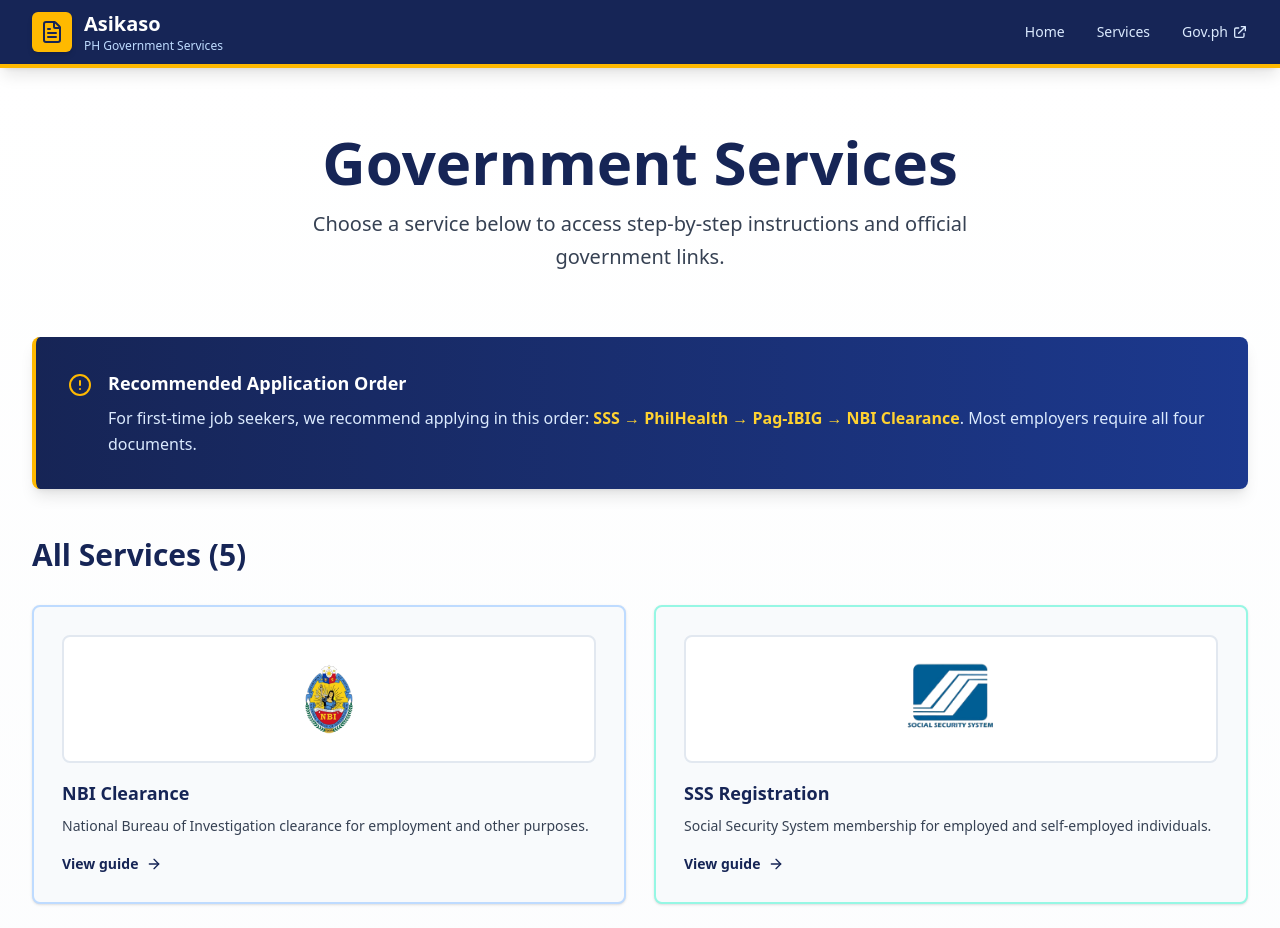
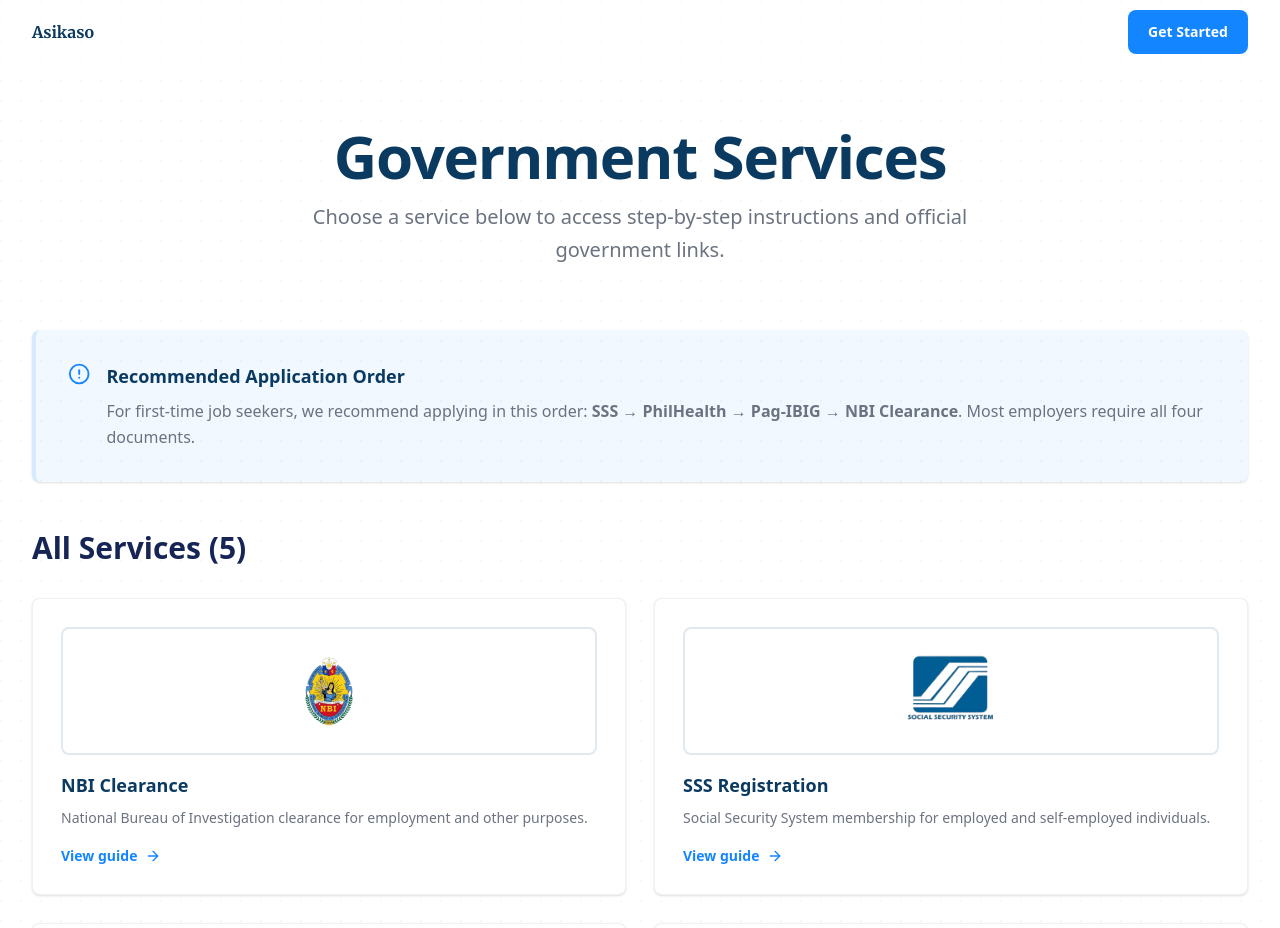
Before and after one commit to gakhd625/Asikaso, a Next.js app: page /services in a window 1280 px wide. Shown: the top 928 px of the page. Built offline with nearby package versions, Linux system fonts and the light colour scheme.

Commit message:
made a v2 for the ui enhancement

```diff
--- a/app/globals.css
+++ b/app/globals.css
@@ -1,11 +1,11 @@
 @import "tailwindcss";
 
 :root {
-  --background: #f5f5f5;
-  --foreground: #003366;
-  --primary-navy: #003366;
-  --secondary-blue: #0055a5;
-  --accent-gold: #d4af37;
+  --background: #ffffff;
+  --foreground: #0b3a61; /* deep navy for primary text */
+  --primary-navy: #0b3a61;
+  --accent-blue: #1385ff; /* bright accent blue for CTAs */
+  --muted-gray: #6b7280;
 }
 
 @theme inline {
@@ -16,9 +16,15 @@
 }
 
 body {
-  background: var(--background);
+  background-color: var(--background);
   color: var(--foreground);
   font-family: var(--font-sans), system-ui, -apple-system, sans-serif;
+  -webkit-font-smoothing: antialiased;
+  -moz-osx-font-smoothing: grayscale;
+
+  /* subtle dotted grid background like the reference */
+  background-image: radial-gradient(circle at 1px 1px, rgba(11,58,97,0.04) 1px, transparent 1px);
+  background-size: 20px 20px;
 }
 
 h1, h2, h3, h4, h5, h6 {
@@ -49,6 +55,34 @@ html {
   scroll-behavior: smooth;
 }
 
+/* Minimalist hero styling */
+.hero-title {
+  font-weight: 900;
+  color: var(--primary-navy);
+  line-height: 0.95;
+  letter-spacing: -0.02em;
+}
+
+.hero-title .accent {
+  color: var(--accent-blue);
+  display: block;
+}
+
+.btn-primary {
+  background-color: var(--accent-blue);
+  color: white;
+  padding: 0.75rem 1.25rem;
+  border-radius: 8px;
+  font-weight: 700;
+  display: inline-flex;
+  align-items: center;
+  gap: 0.5rem;
+}
+
+.muted {
+  color: var(--muted-gray);
+}
+
 /* Focus styles for accessibility with government theme */
 *:focus-visible {
   outline: 2px solid #0055a5;
--- a/app/layout.tsx
+++ b/app/layout.tsx
@@ -36,7 +36,7 @@ export default function RootLayout({
   return (
     <html lang="en">
       <body
-        className={`${inter.variable} ${merriweather.variable} font-sans antialiased bg-slate-50 min-h-screen`}
+        className={`${inter.variable} ${merriweather.variable} font-sans antialiased min-h-screen`}
       >
         <Header />
         <main>{children}</main>
--- a/app/services/[slug]/page.tsx
+++ b/app/services/[slug]/page.tsx
@@ -62,6 +62,12 @@ const colorMap: Record<
     light: "bg-amber-50",
     accent: "text-amber-600",
   },
+  purple: {
+    bg: "bg-violet-50",
+    text: "text-violet-600",
+    border: "border-violet-200",
+    button: "bg-violet-600 hover:bg-violet-700",
+  },
   red: {
     bg: "bg-rose-50",
     text: "text-rose-950",
@@ -124,13 +130,13 @@ export default async function ServicePage({
   const colors = colorMap[service.color] || colorMap.blue;
 
   return (
-    <div className="min-h-screen bg-linear-to-b from-white to-slate-50">
+    <div className="min-h-screen">
       <div className="max-w-5xl mx-auto px-4 sm:px-6 lg:px-8 py-8 sm:py-12">
         {/* Back Button */}
         <Link
           href="/services"
-          className="inline-flex items-center gap-2 text-blue-950 hover:text-amber-400
-          transition-colors mb-8 group font-medium"
+          className="inline-flex items-center gap-2 mb-8 group font-medium"
+          style={{ color: 'var(--primary-navy)' }}
         >
           <ArrowLeft className="w-5 h-5 group-hover:-translate-x-1 transition-transform" />
           <span>Back to Services</span>
@@ -138,7 +144,8 @@ export default async function ServicePage({
 
         {/* Service Header */}
         <div
-          className={`${colors.light} ${colors.border} border-2 rounded-lg p-8 sm:p-10 mb-10 shadow-sm`}
+          className={`rounded-lg p-8 sm:p-10 mb-10 shadow-sm`}
+          style={{ backgroundColor: 'rgba(19,133,255,0.04)', border: '1px solid rgba(11,58,97,0.06)'}}
         >
           <div className="flex flex-col sm:flex-row items-start gap-6">
             {/* Icon */}
@@ -153,12 +160,19 @@ export default async function ServicePage({
 
             {/* Title & Description */}
             <div className="flex-1">
-              <h1 className="text-3xl sm:text-4xl font-serif font-bold text-blue-950 mb-3">
+              <h1 className="text-3xl sm:text-4xl font-serif font-bold mb-3" style={{color:'var(--primary-navy)'}}>
                 {service.name}
               </h1>
-              <p className="text-gray-700 leading-relaxed text-lg">
+              <p className="leading-relaxed text-lg muted">
                 {service.longDescription}
               </p>
+
+              {service.note && (
+                <div className="mt-4 p-4 rounded-md" style={{backgroundColor: 'rgba(255,243,205,0.6)', border: '1px solid rgba(245,158,11,0.14)'}}>
+                  <h4 className="font-semibold mb-1" style={{color: 'var(--primary-navy)'}}>Note</h4>
+                  <p className="muted text-sm">{service.note}</p>
+                </div>
+              )}
             </div>
           </div>
 
@@ -168,8 +182,7 @@ export default async function ServicePage({
               href={service.officialLink}
               target="_blank"
               rel="noopener noreferrer"
-              className={`inline-flex items-center gap-2 ${colors.button} text-white
-              font-semibold px-8 py-3 rounded-lg transition-all hover:shadow-lg transform hover:-translate-y-0.5`}
+              className={`inline-flex items-center gap-2 btn-primary`}
             >
               Go to Official Website
               <ExternalLink className="w-5 h-5" />
@@ -178,18 +191,15 @@ export default async function ServicePage({
         </div>
 
         {/* Warning Banner */}
-        <div className="bg-linear-to-r from-amber-50 to-orange-50 border-2 border-amber-200 rounded-lg p-6 mb-10 shadow-sm">
+        <div className="rounded-lg p-6 mb-10 shadow-sm" style={{backgroundColor:'rgba(107,114,128,0.03)', border:'1px solid rgba(107,114,128,0.06)'}}>
           <div className="flex items-start gap-4">
-            <AlertTriangle className="w-6 h-6 text-amber-600 shrink-0 mt-1" />
+            <AlertTriangle className="w-6 h-6" style={{color:'var(--accent-blue)'}} />
             <div>
-              <h3 className="font-serif font-bold text-amber-950 mb-2 text-lg">
+              <h3 className="font-serif font-bold mb-2 text-lg" style={{color:'var(--primary-navy)'}}>
                 Important Security Reminder
               </h3>
-              <p className="text-amber-900 leading-relaxed">
-                Always use official government websites ending in{" "}
-                <span className="font-semibold">.gov.ph</span>. Never share
-                personal information on unofficial sites. Be aware of scams and
-                unauthorized fixers offering quick services.
+              <p className="muted leading-relaxed">
+                Always use official government websites ending in <span className="font-semibold">.gov.ph</span>. Never share personal information on unofficial sites. Be aware of scams and unauthorized fixers offering quick services.
               </p>
             </div>
           </div>
@@ -197,25 +207,25 @@ export default async function ServicePage({
 
         {/* Quick Info Cards */}
         <div className="grid grid-cols-1 sm:grid-cols-2 gap-6 mb-12">
-          <div className="bg-white border-2 border-slate-200 rounded-lg p-6 shadow-sm">
+          <div className="bg-white border rounded-lg p-6 shadow-sm">
             <div className="flex items-center gap-3 mb-3">
-              <Clock className="w-5 h-5 text-blue-950" />
-              <h3 className="font-serif font-bold text-blue-950">
+              <Clock className="w-5 h-5" style={{color:'var(--primary-navy)'}} />
+              <h3 className="font-serif font-bold" style={{color:'var(--primary-navy)'}}>
                 Process Duration
               </h3>
             </div>
-            <p className="text-gray-700 text-sm">
+            <p className="muted text-sm">
               Time varies per agency. Some are same-day, others take 1-2 weeks.
             </p>
           </div>
-          <div className="bg-white border-2 border-slate-200 rounded-lg p-6 shadow-sm">
+          <div className="bg-white border rounded-lg p-6 shadow-sm">
             <div className="flex items-center gap-3 mb-3">
-              <CheckCircle className="w-5 h-5 text-blue-950" />
-              <h3 className="font-serif font-bold text-blue-950">
+              <CheckCircle className="w-5 h-5" style={{color:'var(--primary-navy)'}} />
+              <h3 className="font-serif font-bold" style={{color:'var(--primary-navy)'}}>
                 What You Will Need
               </h3>
             </div>
-            <p className="text-gray-700 text-sm">
+            <p className="muted text-sm">
               Valid IDs, birth certificate, proof of address, and fees (if
               applicable).
             </p>
@@ -225,10 +235,10 @@ export default async function ServicePage({
         {/* Steps Section */}
         <div className="mb-12">
           <div className="mb-8">
-            <h2 className="text-3xl sm:text-4xl font-serif font-bold text-blue-950 mb-2">
+            <h2 className="text-3xl sm:text-4xl font-serif font-bold mb-2" style={{color:'var(--primary-navy)'}}>
               Step-by-Step Guide
             </h2>
-            <p className="text-gray-600">
+            <p className="muted">
               Follow these {service.steps.length} steps to complete your
               application
             </p>
@@ -237,11 +247,11 @@ export default async function ServicePage({
         </div>
 
         {/* Bottom CTA */}
-        <div className="bg-linear-to-r from-blue-950 to-blue-900 text-white rounded-lg p-8 sm:p-10 text-center shadow-lg mb-12">
+        <div className="rounded-lg p-8 sm:p-10 text-center shadow-sm mb-12" style={{backgroundColor:'rgba(19,133,255,0.04)'}}>
           <h3 className="font-serif font-bold text-2xl mb-3">
             Ready to Apply?
           </h3>
-          <p className="text-blue-100 mb-6 max-w-2xl mx-auto">
+          <p className="muted mb-6 max-w-2xl mx-auto">
             Make sure you have all required documents and information ready
             before visiting the website or office.
           </p>
@@ -249,8 +259,7 @@ export default async function ServicePage({
             href={service.officialLink}
             target="_blank"
             rel="noopener noreferrer"
-            className="inline-flex items-center gap-2 bg-amber-400 hover:bg-amber-300 text-blue-950
-            font-semibold px-10 py-4 rounded-lg transition-all hover:shadow-lg transform hover:-translate-y-0.5"
+            className="inline-flex items-center gap-2 btn-primary"
           >
             Start Application on {service.shortName}&apos;s Website
             <ExternalLink className="w-5 h-5" />
--- a/app/services/page.tsx
+++ b/app/services/page.tsx
@@ -6,26 +6,26 @@ import { AlertCircle, Lightbulb } from "lucide-react";
 
 export default function ServicesPage() {
   return (
-    <div className="min-h-screen bg-linear-to-b from-white to-slate-50">
+    <div className="min-h-screen">
       <div className="max-w-7xl mx-auto px-4 sm:px-6 lg:px-8 py-12 sm:py-16">
         {/* Hero Section */}
         <div className="text-center mb-12 sm:mb-16">
-          <h1 className="text-4xl sm:text-5xl lg:text-6xl font-serif font-bold text-blue-950 mb-4">
+          <h1 className="hero-title text-4xl sm:text-5xl lg:text-6xl mb-4">
             Government Services
           </h1>
-          <p className="text-lg sm:text-xl text-gray-700 max-w-3xl mx-auto leading-relaxed">
+          <p className="text-lg sm:text-xl max-w-3xl mx-auto leading-relaxed muted">
             Choose a service below to access step-by-step instructions and official government links.
           </p>
         </div>
 
         {/* Info Banner */}
-        <div className="bg-linear-to-r from-blue-950 to-blue-900 border-l-4 border-amber-400 rounded-lg p-6 sm:p-8 mb-12 shadow-lg">
+        <div className="rounded-lg p-6 sm:p-8 mb-12 shadow-sm" style={{backgroundColor:'rgba(19,133,255,0.06)', borderLeft: '4px solid rgba(19,133,255,0.12)'}}>
           <div className="flex items-start gap-4">
-            <AlertCircle className="w-6 h-6 text-amber-400 shrink-0 mt-1" />
+            <AlertCircle className="w-6 h-6" style={{color:'var(--accent-blue)'}} />
             <div>
-              <h3 className="font-serif font-bold text-white mb-2 text-lg">Recommended Application Order</h3>
-              <p className="text-blue-100 leading-relaxed">
-                For first-time job seekers, we recommend applying in this order: <span className="text-amber-300 font-semibold">SSS → PhilHealth → Pag-IBIG → NBI Clearance</span>. Most employers require all four documents.
+              <h3 className="font-serif font-bold mb-2 text-lg" style={{color:'var(--primary-navy)'}}>Recommended Application Order</h3>
+              <p className="muted leading-relaxed">
+                For first-time job seekers, we recommend applying in this order: <span className="font-semibold">SSS → PhilHealth → Pag-IBIG → NBI Clearance</span>. Most employers require all four documents.
               </p>
             </div>
           </div>
@@ -44,30 +44,30 @@ export default function ServicesPage() {
         </div>
 
         {/* Tips Section */}
-        <div className="bg-amber-50 border-2 border-amber-200 rounded-lg p-7 sm:p-8 mt-12 shadow-md">
+        <div className="rounded-lg p-7 sm:p-8 mt-12 shadow-sm" style={{backgroundColor:'rgba(107,114,128,0.05)', border:'1px solid rgba(107,114,128,0.06)'}}>
           <div className="flex items-start gap-4 mb-4">
-            <Lightbulb className="w-6 h-6 text-amber-600 shrink-0 mt-1" />
-            <h3 className="font-serif font-bold text-amber-950 text-xl">Pro Tips for Beginners</h3>
+            <Lightbulb className="w-6 h-6" style={{color:'var(--accent-blue)'}} />
+            <h3 className="font-serif font-bold text-xl" style={{color:'var(--primary-navy)'}}>Pro Tips for Beginners</h3>
           </div>
-          <ul className="space-y-3 text-amber-900">
+          <ul className="space-y-3 muted">
             <li className="flex items-start gap-3">
-              <span className="text-amber-600 font-bold text-lg leading-none">✓</span>
+              <span className="font-bold text-lg leading-none">✓</span>
               <span className="text-base">Always use official government websites ending in <span className="font-semibold">.gov.ph</span> domains</span>
             </li>
             <li className="flex items-start gap-3">
-              <span className="text-amber-600 font-bold text-lg leading-none">✓</span>
+              <span className="font-bold text-lg leading-none">✓</span>
               <span className="text-base">Prepare and organize valid IDs before starting any application process</span>
             </li>
             <li className="flex items-start gap-3">
-              <span className="text-amber-600 font-bold text-lg leading-none">✓</span>
+              <span className="font-bold text-lg leading-none">✓</span>
               <span className="text-base">Take screenshots or save your application reference numbers and confirmation emails</span>
             </li>
             <li className="flex items-start gap-3">
-              <span className="text-amber-600 font-bold text-lg leading-none">✓</span>
+              <span className="font-bold text-lg leading-none">✓</span>
               <span className="text-base">Always check for schedule availability before visiting government branches</span>
             </li>
             <li className="flex items-start gap-3">
-              <span className="text-amber-600 font-bold text-lg leading-none">✓</span>
+              <span className="font-bold text-lg leading-none">✓</span>
               <span className="text-base">Beware of scams and unauthorized fixers offering quick services</span>
             </li>
           </ul>
--- a/components/Header.tsx
+++ b/components/Header.tsx
@@ -1,69 +1,67 @@
 import Link from "next/link";
-import { FileText } from "lucide-react";
+import { FileText, X } from "lucide-react";
 
 export function Header() {
   return (
-    <header className="bg-blue-950 border-b-4 border-amber-400 sticky top-0 z-50 shadow-lg">
-      <div className="max-w-7xl mx-auto px-4 sm:px-6 lg:px-8">
-        <div className="flex items-center justify-between h-16">
-          {/* Logo */}
-          <Link href="/" className="flex items-center gap-3 group">
-            <div
-              className="w-10 h-10 bg-amber-400 rounded-md flex items-center justify-center
-              group-hover:bg-amber-300 transition-colors shadow-md"
-            >
-              <FileText className="w-6 h-6 text-blue-950 font-bold" />
+    <header className="sticky top-0 z-50">
+      {/* Announcement bar */}
+      {/* <div className="w-full" style={{ backgroundColor: 'var(--accent-blue)' }}>
+        <div className="max-w-7xl mx-auto px-4 sm:px-6 lg:px-8">
+          <div className="flex items-center justify-between h-10 text-white text-sm">
+            <div className="flex items-center gap-3">
+              <span className="inline-block px-2 py-0.5 rounded-full bg-white/15 text-xs font-semibold">NEW</span>
+              <span>Introducing Funnels: Build conversion funnels to collect leads and grow your community <a href="#" className="underline font-medium">Learn how</a></span>
             </div>
-            <div>
-              <h1 className="text-xl font-bold text-white font-serif">
-                Asikaso
-              </h1>
-              <p className="text-xs text-blue-200 hidden sm:block">
-                PH Government Services
-              </p>
+            <button aria-label="close announcement" className="opacity-90 hover:opacity-100">
+              <X className="w-4 h-4 text-white" />
+            </button>
+          </div>
+        </div>
+      </div> */}
+
+      {/* Main nav */}
+      <div className="bg-white" style={{ backgroundImage: 'radial-gradient(circle at 1px 1px, rgba(11,58,97,0.02) 1px, transparent 1px)', backgroundSize: '20px 20px' }}>
+        <div className="max-w-7xl mx-auto px-4 sm:px-6 lg:px-8">
+          <div className="flex items-center justify-between h-16">
+            <div className="flex items-center gap-4">
+              <Link href="/" className="flex items-center gap-3">
+                {/* <div
+                  className="w-10 h-10 rounded-md flex items-center justify-center"
+                  style={{ backgroundColor: 'var(--accent-blue)' }}
+                >
+                  <FileText className="w-5 h-5" style={{ color: 'white' }} />
+                </div> */}
+                <span className="font-serif font-bold" style={{ color: 'var(--primary-navy)' }}>Asikaso</span>
+              </Link>
             </div>
-          </Link>
 
-          {/* Navigation */}
-          <nav className="flex items-center gap-6 sm:gap-8">
-            <Link
-              href="/"
-              className="text-sm font-medium text-blue-100 hover:text-amber-400 transition-colors relative group"
-            >
-              Home
-              <span className="absolute bottom-0 left-0 w-0 h-0.5 bg-amber-400 group-hover:w-full transition-all duration-300"></span>
-            </Link>
-            <Link
-              href="/services"
-              className="text-sm font-medium text-blue-100 hover:text-amber-400 transition-colors relative group"
-            >
-              Services
-              <span className="absolute bottom-0 left-0 w-0 h-0.5 bg-amber-400 group-hover:w-full transition-all duration-300"></span>
-            </Link>
-            <a
-              href="https://www.gov.ph"
-              target="_blank"
-              rel="noopener noreferrer"
-              className="text-sm font-medium text-blue-100 hover:text-amber-400 transition-colors
-              hidden sm:inline-flex items-center gap-1 relative group"
-            >
-              Gov.ph
-              <svg
-                className="w-4 h-4"
-                fill="none"
-                viewBox="0 0 24 24"
-                stroke="currentColor"
-              >
-                <path
-                  strokeLinecap="round"
-                  strokeLinejoin="round"
-                  strokeWidth={2}
-                  d="M10 6H6a2 2 0 00-2 2v10a2 2 0 002 2h10a2 2 0 002-2v-4M14 4h6m0 0v6m0-6L10 14"
-                />
-              </svg>
-              <span className="absolute bottom-0 left-0 w-0 h-0.5 bg-amber-400 group-hover:w-full transition-all duration-300"></span>
-            </a>
-          </nav>
+            {/* <nav className="hidden lg:flex items-center gap-8">
+              <div className="flex items-center gap-6 text-sm text-gray-700">
+                <div className="relative group">
+                  <button className="flex items-center gap-2">Explore <span className="text-xs">▾</span></button>
+                </div>
+                <div className="relative group">
+                  <button className="flex items-center gap-2">Features <span className="text-xs">▾</span></button>
+                </div>
+                <div className="relative group">
+                  <button className="flex items-center gap-2">Compare <span className="text-xs">▾</span></button>
+                </div>
+                <Link href="/pricing" className="hover:underline">Pricing</Link>
+                <div className="relative group">
+                  <button className="flex items-center gap-2">Resources <span className="text-xs">▾</span></button>
+                </div>
+              </div>
+            </nav> */}
+
+            <div className="flex items-center gap-3">
+              {/* <Link href="#" className="hidden sm:inline-flex items-center px-4 py-2 rounded-md border text-sm" style={{ borderColor: 'rgba(15,23,42,0.06)', color: 'var(--primary-navy)', backgroundColor: 'white' }}>
+                Book a Demo
+              </Link> */}
+              <Link href="/services" className="inline-flex items-center px-4 py-2 rounded-md text-sm btn-primary">
+                Get Started
+              </Link>
+            </div>
+          </div>
         </div>
       </div>
     </header>
--- a/components/ServiceCard.tsx
+++ b/components/ServiceCard.tsx
@@ -16,6 +16,7 @@ const iconMap: Record<string, LucideIcon> = {
   Users,
   Home,
   Heart,
+  FileText,
   FileText,
 };
 
@@ -71,8 +72,8 @@ export function ServiceCard({ service }: ServiceCardProps) {
   return (
     <Link href={`/services/${service.slug}`}>
       <div
-        className={`group relative p-6 sm:p-7 rounded-lg border-2 ${colors.border} ${colors.bg} ${colors.hover}
-        transition-all duration-300 cursor-pointer h-full shadow-sm`}
+        className={`group relative p-6 sm:p-7 rounded-lg border transition-all duration-300 cursor-pointer h-full shadow-sm bg-white`}
+        style={{ borderColor: 'rgba(15,23,42,0.06)' }}
       >
         {/* Logo/Image Container */}
         <div className="mb-4 overflow-hidden rounded-lg bg-white border-2 border-slate-200 h-32 flex items-center justify-center">
@@ -90,18 +91,16 @@ export function ServiceCard({ service }: ServiceCardProps) {
 
         {/* Content */}
         <div className="space-y-2 mb-4">
-          <h3 className="text-lg font-serif font-bold text-blue-950 group-hover:text-blue-800 transition-colors">
+          <h3 className="text-lg font-serif font-bold transition-colors" style={{color:'var(--primary-navy)'}}>
             {service.name}
           </h3>
-          <p className="text-gray-700 text-sm leading-relaxed">
+          <p className="text-sm leading-relaxed muted">
             {service.description}
           </p>
         </div>
 
         {/* Action Indicator */}
-        <div
-          className={`mt-4 flex items-center text-sm font-semibold text-blue-950 ${colors.accent} transition-colors`}
-        >
+        <div className={`mt-4 flex items-center text-sm font-semibold transition-colors`} style={{color:'var(--accent-blue)'}}>
           <span>View guide</span>
           <ArrowRight className="w-4 h-4 ml-2 group-hover:translate-x-1 transition-transform" />
         </div>
--- a/components/StepList.tsx
+++ b/components/StepList.tsx
@@ -16,8 +16,9 @@ export function StepList({ steps }: StepListProps) {
           {/* Step Number */}
           <div className="shrink-0">
             <div
-              className="w-10 h-10 rounded-lg bg-blue-950 text-white
+              className="w-10 h-10 rounded-lg text-white
               flex items-center justify-center font-bold text-lg shadow-md"
+              style={{ backgroundColor: 'var(--accent-blue)' }}
             >
               {index + 1}
             </div>
@@ -25,7 +26,7 @@ export function StepList({ steps }: StepListProps) {
 
           {/* Step Content */}
           <div className="flex-1 pt-1">
-            <p className="text-gray-700 text-base leading-relaxed font-sans">
+            <p className="text-base leading-relaxed font-sans muted">
               {step}
             </p>
           </div>
```
Also changed, not shown: app/page.tsx (+29 -29 lines), data/services.ts (+11 -11 lines).
